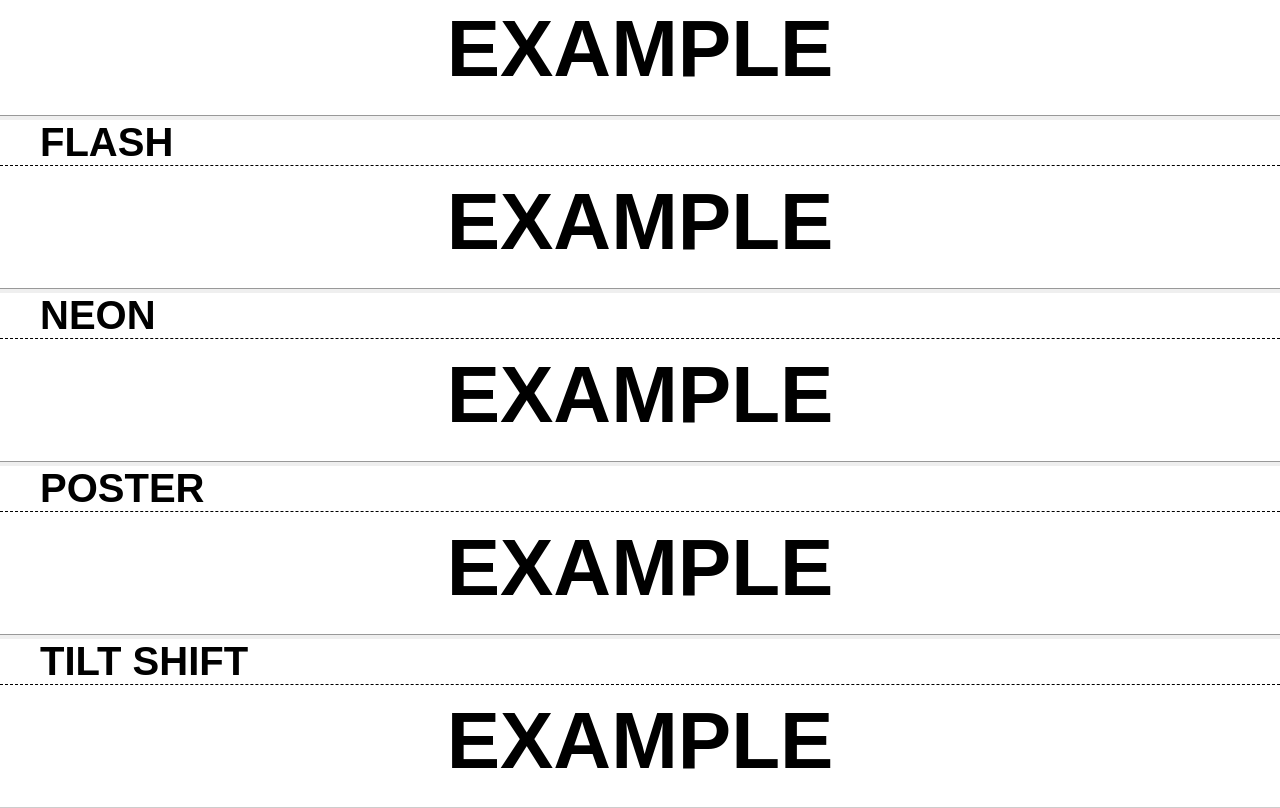
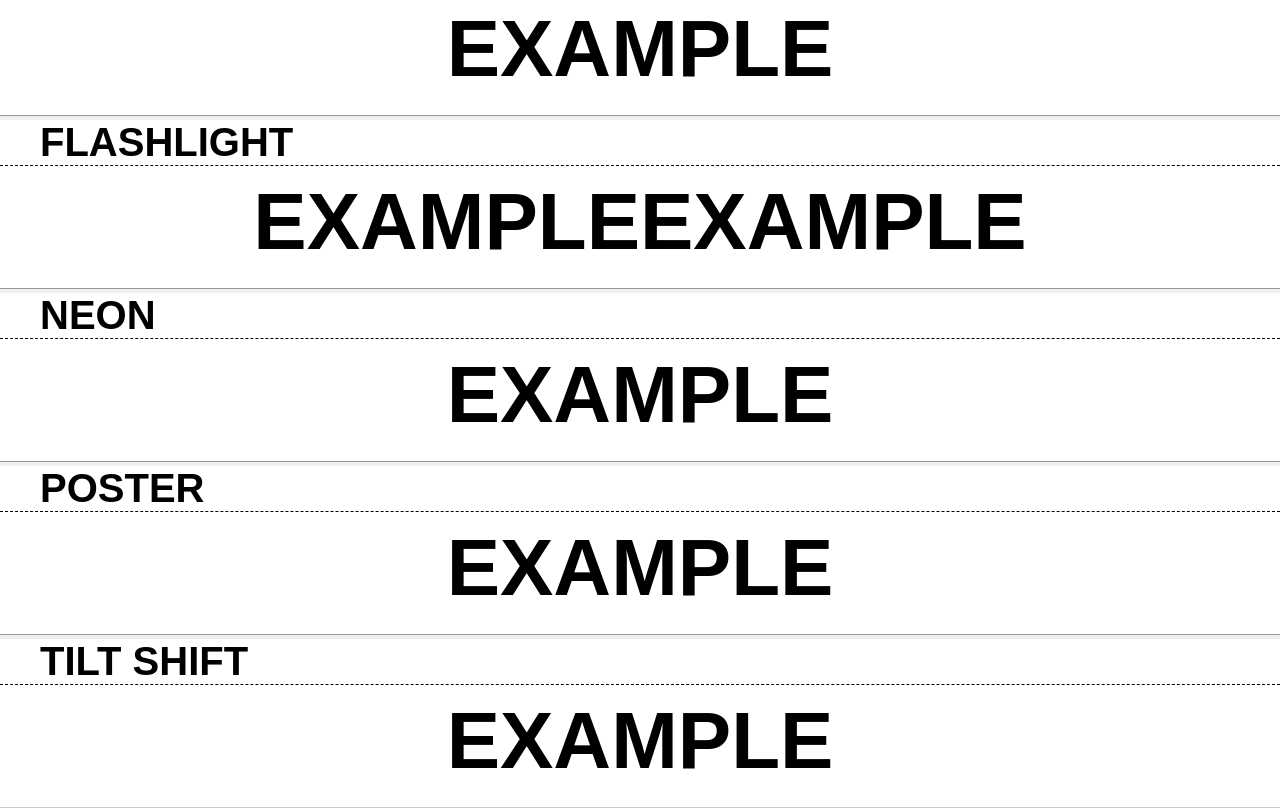
Before and after one commit to vxtool/experiment-css-text, a website: page index.html in a window 1280 px wide. Shown: the part 1120-1928 px from the top of the page. Drawn offline with nearby package versions, Linux system fonts and the light colour scheme; files that its build step writes are made by us from their sources.

Commit message:
fix index

```diff
--- a/index.html
+++ b/index.html
@@ -68,11 +68,15 @@
       </div>
     </section>
 
-    <section class="effect flash">
-      <h1 class="title">Flash</h1>
+    <section class="effect flashlight">
+      <h1 class="title">Flashlight</h1>
 
       <div class="block">
-        <h2 class="text example-flash-1">Example</h2>
+        <div class="wrap-example-flashlight-1">
+          <h2 class="text example-flashlight-1">
+            <span class="example-flashlight-1-item1">Example</span><span class="example-flashlight-1-item2">Example</span>
+          </h2>
+        </div>
       </div>
     </section>
 
```
